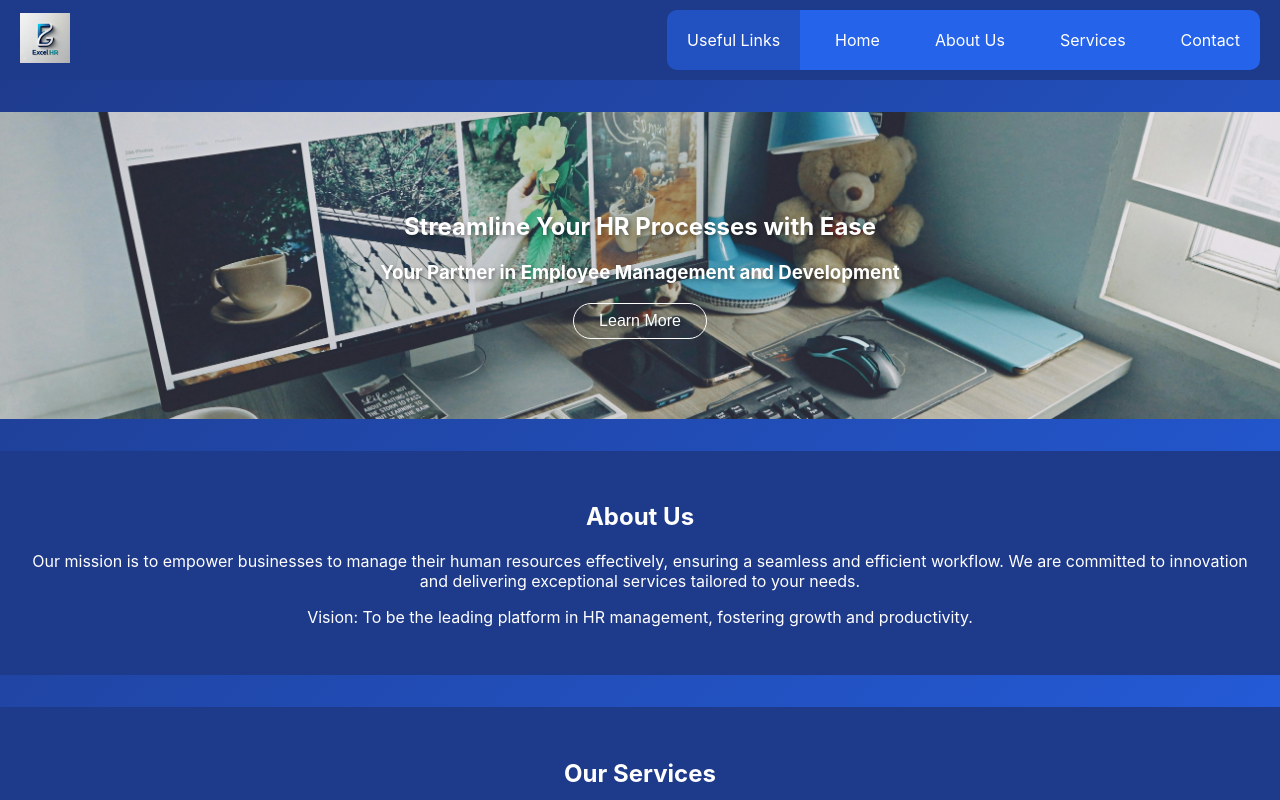
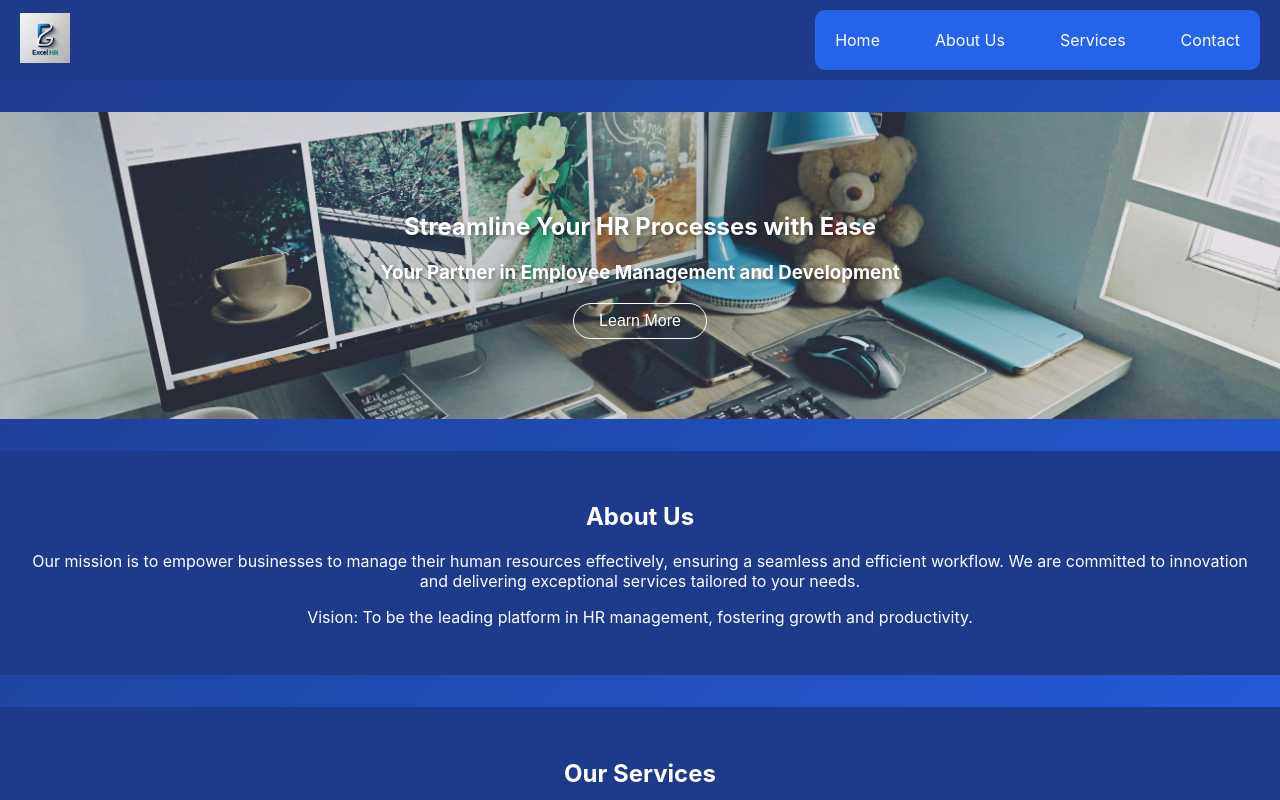
Before and after one commit to Timsmart123/react-landing-page, a React (Create React App) app: page / in a window 1280 px wide. Shown: the top 800 px of the page. Built offline with nearby package versions, Linux system fonts and the light colour scheme.

Commit message:
Update Navbar.js

```diff
--- a/src/Navbar.js
+++ b/src/Navbar.js
@@ -30,7 +30,6 @@ const Navbar = () => {
         )}
       </div>
       <div className={`nav-links ${isMobileMenuOpen ? 'open' : ''}`}>
-        <span id="link"><a href='https://linktr.ee/Tim629'>Useful Links</a></span>
         <span><a href='#hero'>Home</a></span>
         <span><a href='#about-us'>About Us</a></span>
         <span><a href='#services'>Services</a></span>
```
